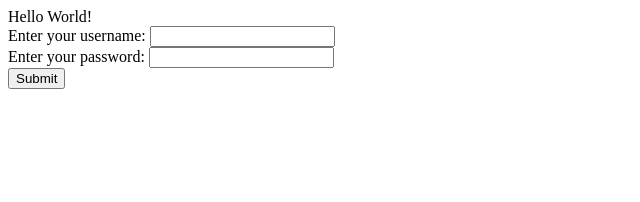
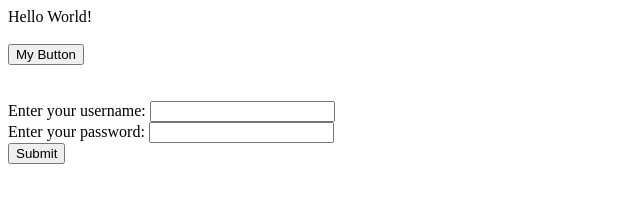
Before and after one commit to TatianaMRL/htmltest, a plain HTML site: page index.html in a window 1280 px wide. Shown: the whole page, without its empty margins (0-640 px from the left). Drawn offline with Linux system fonts and the light colour scheme.

Commit message:
added url

```diff
--- a/index.html
+++ b/index.html
@@ -17,6 +17,12 @@
 </head>
 <body>
 Hello World!<br>
+<br>
+<input type="button" value="My Button"
+onclick="location.href = 'https://tatianamrl.github.io/test2/'" />
+<br>
+<br>
+<br>
 <form>
  	<label  for="pswd">Enter your username: </label>
     <input  type="text" id="usrn">
```
